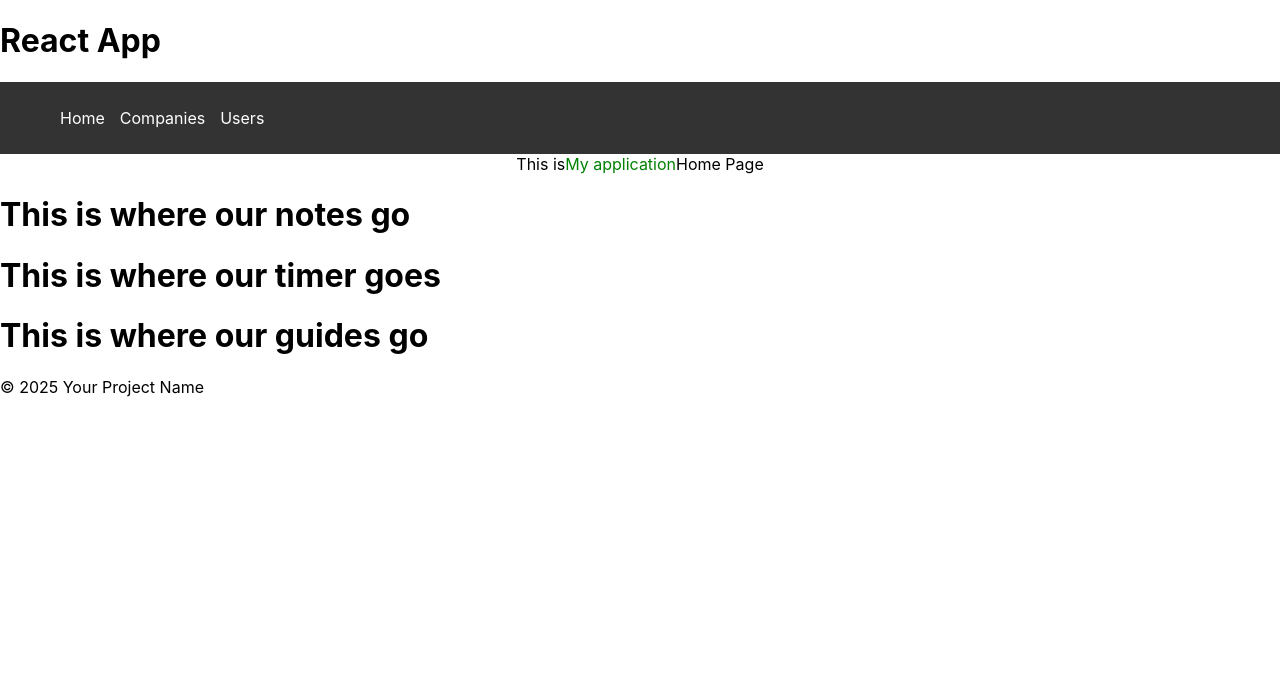
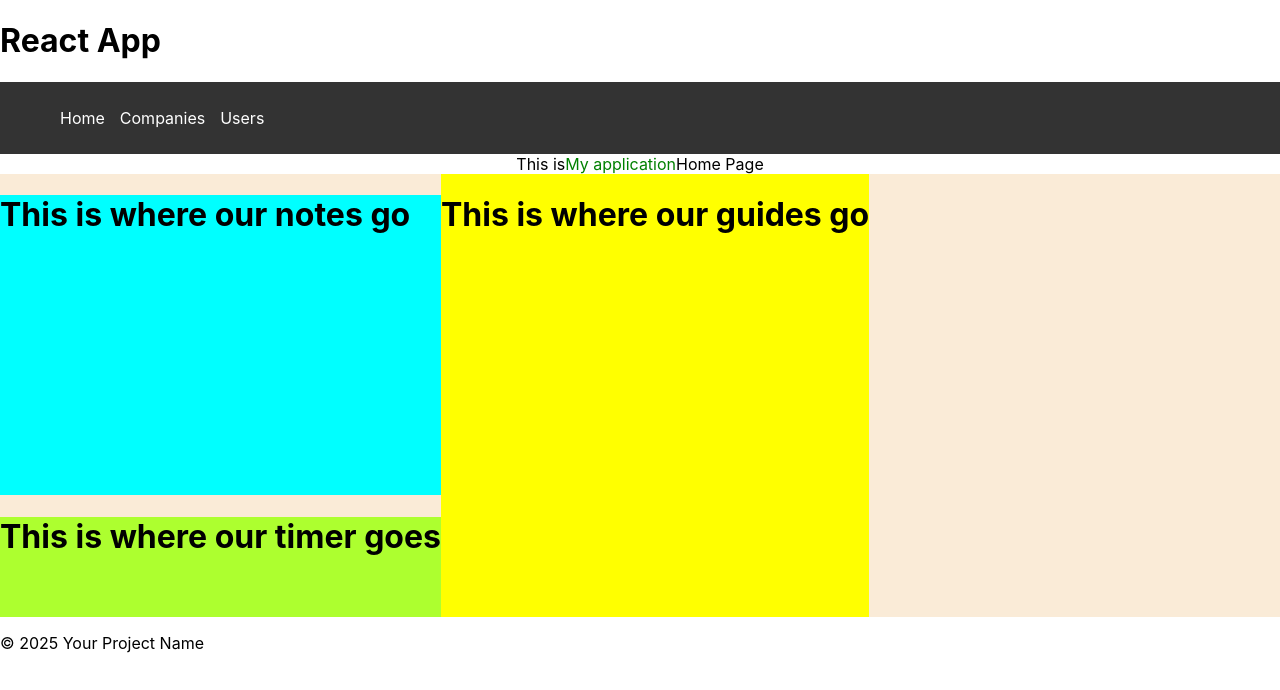
Before and after one commit to sah0017/SENG2513, a React (Create React App) app in the folder client/: page / in a window 1280 px wide. Shown: the top 690 px of the page. Built offline with nearby package versions, Linux system fonts and the light colour scheme.

Commit message:
very basic, barely functional layout for app

```diff
--- a/client/src/App.css
+++ b/client/src/App.css
@@ -32,7 +32,33 @@
   from {
     transform: rotate(0deg);
   }
+
   to {
     transform: rotate(360deg);
   }
 }
+
+#notes {
+  height: 300px;
+  background-color: aqua;
+}
+
+#timer {
+  height: 100px;
+  background-color: greenyellow;
+}
+
+#guides {
+  background-color: yellow;
+}
+
+.page {
+  min-width: 100px;
+  height: auto;
+}
+
+.divider {
+  display: flex;
+  height: auto;
+  background-color: antiquewhite;
+}
--- a/client/src/App.js
+++ b/client/src/App.js
@@ -9,9 +9,19 @@ function App() {
   return (
     <>
       <Navbar />
-      <Notes />
-      <Timer />
-      <Guides />
+      <div class="divider">
+        <div class="page">
+          <div id="notes">
+            <Notes />
+          </div>
+          <div id="timer">
+            <Timer />
+          </div>
+        </div>
+        <div id="guides" class="page">
+          <Guides />
+        </div>
+      </div>
     </>
   );
 }
```
